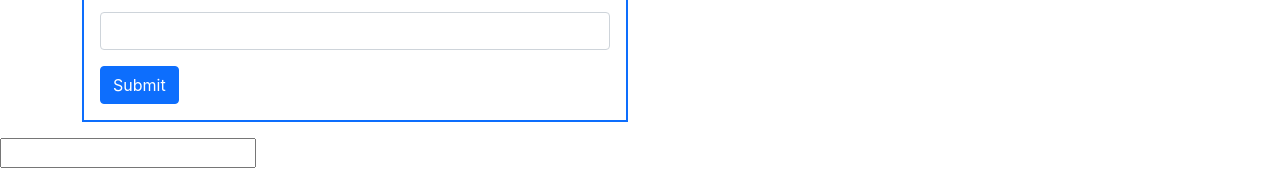
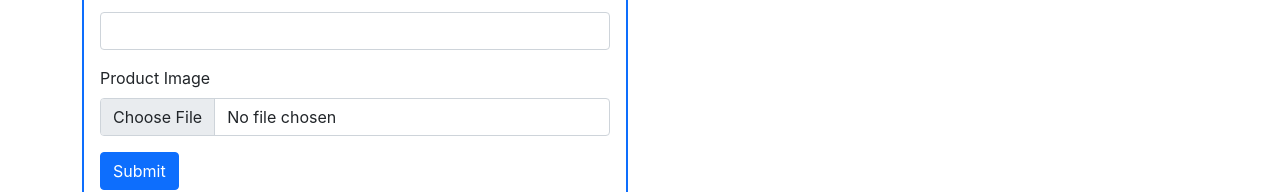
Before and after one commit to gurjeetsinghmundra/React, a React (Create React App) app in the folder ecommerce-react-app/: page /products in a window 1280 px wide. Shown: the part 456-648 px from the top of the page. Built offline with nearby package versions, Linux system fonts and the light colour scheme; no server answers.

Commit message:
Adding image in webpage

```diff
--- a/ecommerce-react-app/src/components/products/ProductForm.jsx
+++ b/ecommerce-react-app/src/components/products/ProductForm.jsx
@@ -1,5 +1,5 @@
 import React, { useEffect, useState } from 'react'
-import { addProduct, updateProduct } from '../../services/ProductService'
+import { addProduct, updateProduct, uploadProductImage } from '../../services/ProductService'
 
 function ProductForm({onAddProduct,selectedProduct ,onUpdateProduct ,setSelectedProduct}) {
 
@@ -17,6 +17,13 @@ function ProductForm({onAddProduct,selectedProduct ,onUpdateProduct ,setSelected
                 productDescription:e.target.productDescription.value,
                 productPrice:e.target.productPrice.value,
             }).then(data=>{
+
+                //
+                uploadProductImage(data._links.self.href,e.target.productImage.files[0])
+                .then(data=>{
+                    console.log("Image Update")
+                })
+
                 onAddProduct();
                 setProduct({ productId: '', productName: '', productDescription: '', productPrice: '' });
 
@@ -69,7 +76,7 @@ function ProductForm({onAddProduct,selectedProduct ,onUpdateProduct ,setSelected
         updateProduct(selectedProduct["_links"]["self"]["href"],{
             productName:e.target.productName.value,
             productDescription:e.target.productDescription.value,
-            productPrice:e.target.productPrice.value
+            productPrice:e.target.productPrice.value,
         }
     ).then(data=>{
         onUpdateProduct();
@@ -133,6 +140,16 @@ function ProductForm({onAddProduct,selectedProduct ,onUpdateProduct ,setSelected
 
                 </div>
 
+
+                {/* Product Image */}
+                <div className="mb-3">
+                    <label for="exampleInputEmail1" className="form-label">Product Image</label>
+                    <input type="file" className="form-control" id="exampleInputEmail1"
+                        aria-describedby="emailHelp" name='productImage'
+                         onChange={handleChange}/>
+
+                </div>
+
                 {/* Button to submit form */}
                 {selectedProduct? <button type="submit" className="btn btn-primary">Update</button>:
                  <button type="submit" className="btn btn-primary">Submit</button>}
--- a/ecommerce-react-app/src/components/products/ProductItem.jsx
+++ b/ecommerce-react-app/src/components/products/ProductItem.jsx
@@ -1,5 +1,5 @@
 import React from 'react'
-import { deleteProduct, getProductById } from '../../services/ProductService';
+import { deleteProduct, getProductById, uploadProductImage } from '../../services/ProductService';
 
 // function ProductItem({productName,productDescription,productPrice})
 // the above is object destructuring , since the function takes 1 object ,
@@ -39,6 +39,9 @@ function ProductItem({ productName, productDescription, productPrice ,product_li
             <div class="card">
                 <div class="card-body">
 
+
+                    <img src={product_link+"/image"} class="card-img-top" alt="..."/>
+
                     <h5 class="card-title">{productName}</h5>
                     <p class="card-text">{productDescription}</p>
                     <p class="card-text">Price: {productPrice}</p>
--- a/ecommerce-react-app/src/services/ProductService.jsx
+++ b/ecommerce-react-app/src/services/ProductService.jsx
@@ -87,3 +87,19 @@ export const getProductsZtoA = ()=>{
     .then(data=>data["_embedded"]["products"])
 
 }
+
+// body post form-data (key value pair)
+
+export const uploadProductImage= (product_link,file)=>{
+
+    let formData = new FormData();
+    formData.append("productImage",file); //key,value
+
+    return fetch(product_link+"/image",{
+        method:"POST",
+        body:formData
+    }).then(data=>data.text())
+
+    // we can get data in json or text also
+    // since the output will be accepted/success we will use text
+}
```
